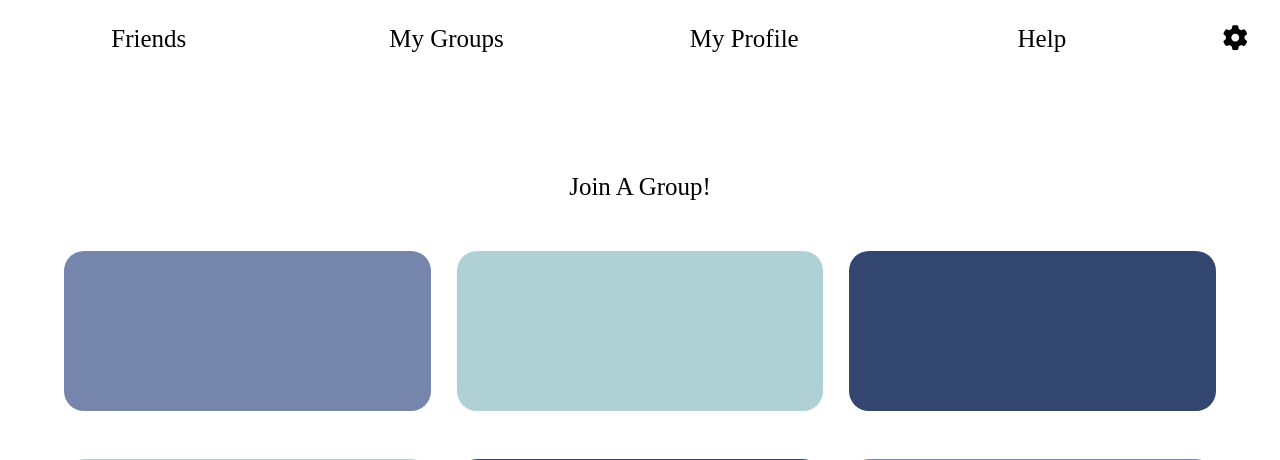
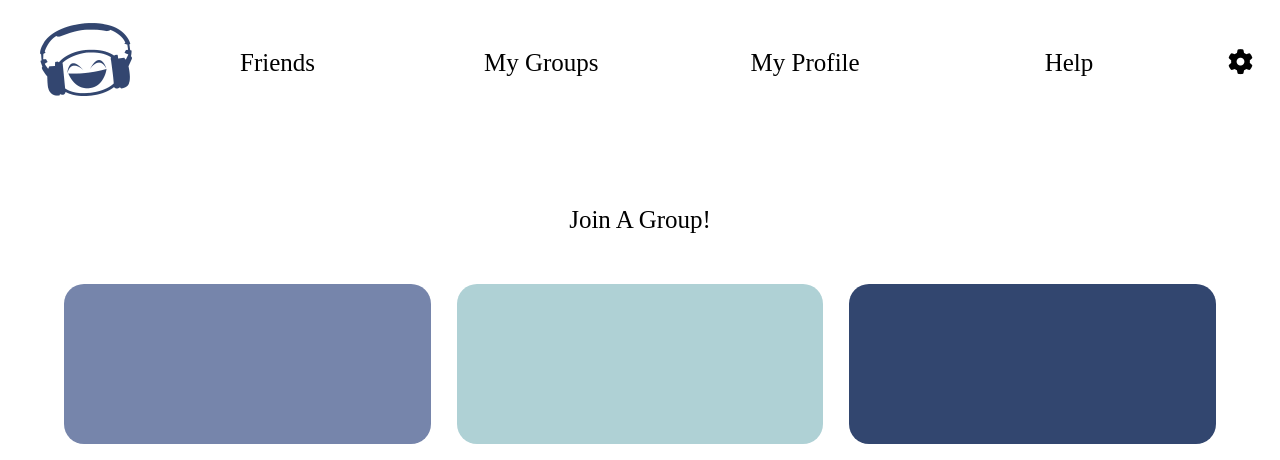
Before and after one commit to erictao04/ptc_hackathon, a Django app: page / in a window 1280 px wide. Shown: the top 460 px of the page. Run offline with Django 3.2, Linux system fonts and the light colour scheme; some libraries are stand-ins or nearby versions.

Commit message:
Home Logo

```diff
--- a/static/css/landing_page.css
+++ b/static/css/landing_page.css
@@ -1,7 +1,7 @@
 section.landing .header {
   text-align: center;
   font-size: 2.5rem;
-  margin: 15vh 0 0 0;
+  padding: 10vh 0 0 0;
 }
 
 section.landing ul.boxes {
--- a/static/css/nav_bar.css
+++ b/static/css/nav_bar.css
@@ -8,11 +8,13 @@ body {
 
 nav ul {
   display: grid;
-  grid-template-columns: repeat(4, 1fr) 0.3fr;
+  grid-template-columns: 0.3fr repeat(4, 1fr) 0.3fr;
   font-size: 2.5rem;
   text-align: center;
   align-items: center;
   padding-left: 0;
+  list-style: none;
+  margin: 0 0 0 2vw;
 }
 
 nav ul a {
@@ -20,6 +22,10 @@ nav ul a {
   color: black;
 }
 
+nav ul a img {
+  height: 15vh;
+}
+
 nav ul a.setting {
   font-size: large;
   z-index: 1;
--- a/templates/base.html
+++ b/templates/base.html
@@ -11,11 +11,12 @@
     <body>
         <nav>
             <ul>
-                <a href="{% url 'friends:index' %}">Friends</a>
-                <a href="{% url 'my_groups:index' %}">My Groups</a>
-                <a href="{% url 'my_profile:index' %}">My Profile</a>
-                <a href="{% url 'help:index' %}">Help</a>
-                <a href=""><i class="fas fa-cog"></i></a>
+                <li><a href="{% url 'index' %}"><img src="{% static 'img/logo.jpg' %}" height="70px"></a></li>
+                <li><a href="{% url 'friends:index' %}">Friends</a></li>
+                <li><a href="{% url 'my_groups:index' %}">My Groups</a></li>
+                <li><a href="{% url 'my_profile:index' %}">My Profile</a></li>
+                <li><a href="{% url 'help:index' %}">Help</a></li>
+                <li><a href=""><i class="fas fa-cog"></i></a></li>
         </nav>
         {% block content %}{% endblock %}
     </body>
```
Also changed, not shown: static/img/logo.jpg (added).
